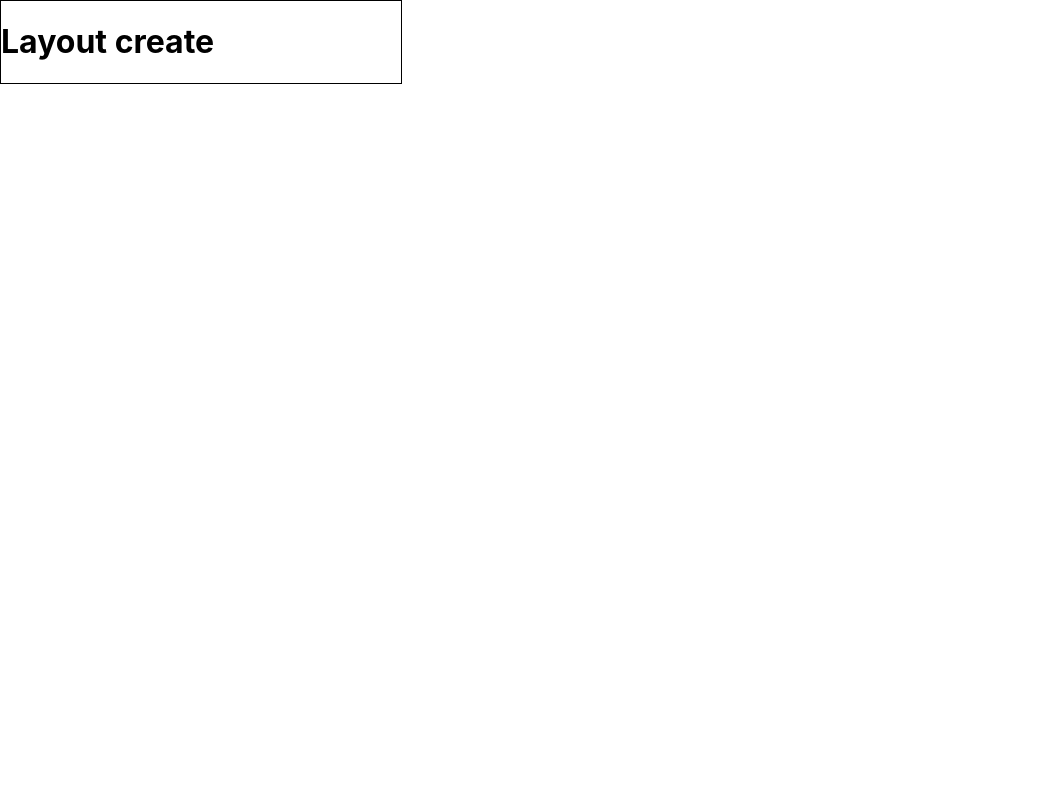
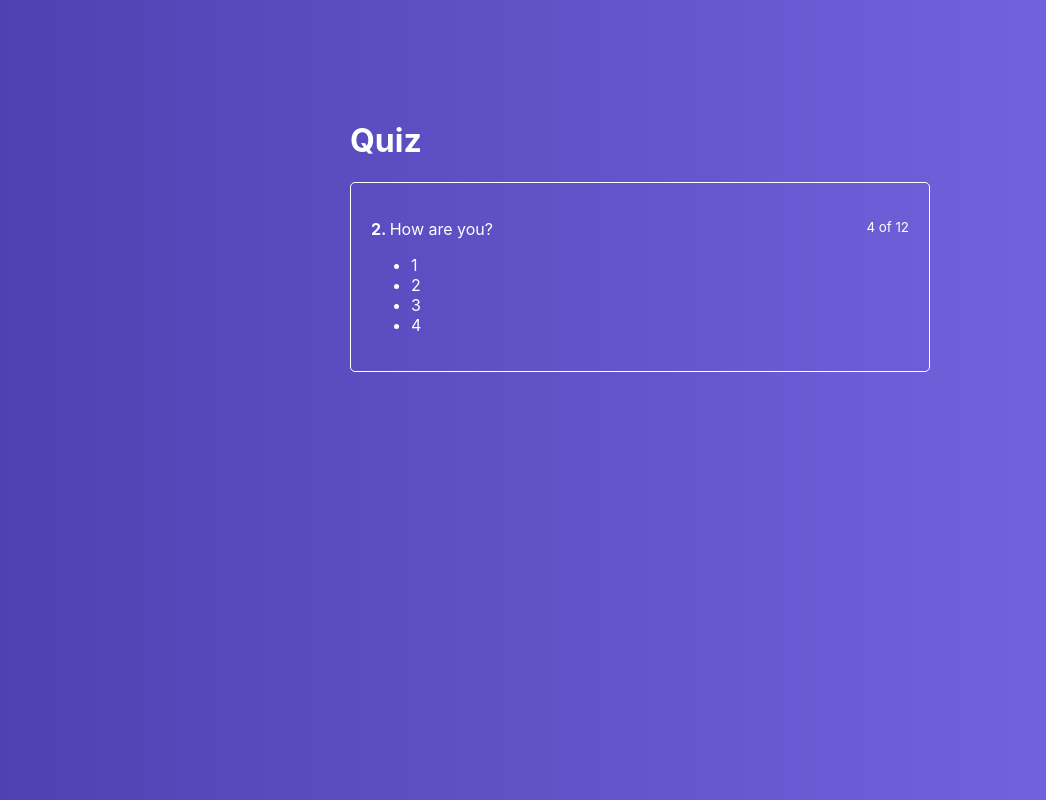
Before and after one commit to Sergo-08/React-Quiz, a React app: page / in a window 1280 px wide. Shown: the whole page, without its empty margins (0-1046 px from the left). Built offline with nearby package versions, Linux system fonts and the light colour scheme.

Commit message:
add homepage

```diff
--- a/src/App.js
+++ b/src/App.js
@@ -1,14 +1,14 @@
 import React, {Component} from 'react';
 import Layout from "./hoc/Layout/Layout";
-
+import Quiz from "./Containers/Quiz/Quiz";
 
 class App extends Component {
     render() {
         return (
             <Layout>
-                <div style={{width: 400, border: "1px solid black"}}>
-                    <h1>Layout create</h1>
-                </div>
+                <Quiz>
+
+                </Quiz>
             </Layout>
         );
     }
--- /dev/null
+++ b/src/Component/ActiveQuiz/ActiveQuiz.js
@@ -0,0 +1,24 @@
+import React from 'react';
+import classes from './ActiveQuiz.module.scss';
+
+const AciveQuiz = props => (
+    <div className={classes.ActivQuiz}>
+        <p className={classes.Question}>
+            <span>
+            <strong>2. </strong>
+                How are you?
+            </span>
+
+            <small>4 of 12</small>
+        </p>
+
+        <ul>
+            <li>1</li>
+            <li>2</li>
+            <li>3</li>
+            <li>4</li>
+        </ul>
+    </div>
+)
+
+export default AciveQuiz;
--- /dev/null
+++ b/src/Component/ActiveQuiz/ActiveQuiz.module.scss
@@ -0,0 +1,13 @@
+.ActivQuiz{
+padding: 20px;
+  color: #ffffff;
+  border: 1px solid #ffffff;
+  border-radius: 5px;
+  margin: 0 10px;
+  box-sizing: border-box;
+}
+
+.Question {
+  display: flex;
+  justify-content: space-between;
+}
--- /dev/null
+++ b/src/Containers/Quiz/Quiz.js
@@ -0,0 +1,22 @@
+import React, {Component} from 'react';
+import classes from './Quiz.module.scss';
+import AciveQuiz from "../../Component/ActiveQuiz/ActiveQuiz";
+
+class Quiz extends Component {
+    state ={
+        quiz: [],
+    };
+
+    render() {
+        return (
+            <div className={classes.Quiz}>
+                <div className={classes.QuizWrapper}>
+                    <h1>Quiz</h1>
+                    <AciveQuiz />
+                </div>
+            </div>
+        )
+    }
+}
+
+export default Quiz;
--- /dev/null
+++ b/src/Containers/Quiz/Quiz.module.scss
@@ -0,0 +1,17 @@
+.Quiz {
+display: flex;
+  justify-content: center;
+  padding-top: 100px;
+  flex-grow: 1;
+  width: 100%;
+  background: linear-gradient(90deg, #5041b2 0%, #7969e6 100%);
+}
+
+.Quiz h1{
+  color: #fff;
+  margin-left: 10px;
+}
+
+.QuizWrapper {
+  width: 600px;
+}
--- a/src/hoc/Layout/Layout.js
+++ b/src/hoc/Layout/Layout.js
@@ -1,5 +1,6 @@
 import React, {Component} from 'react';
 import classes from './Layout.module.scss';
+
 
 class Layout extends Component {
     render() {
```
